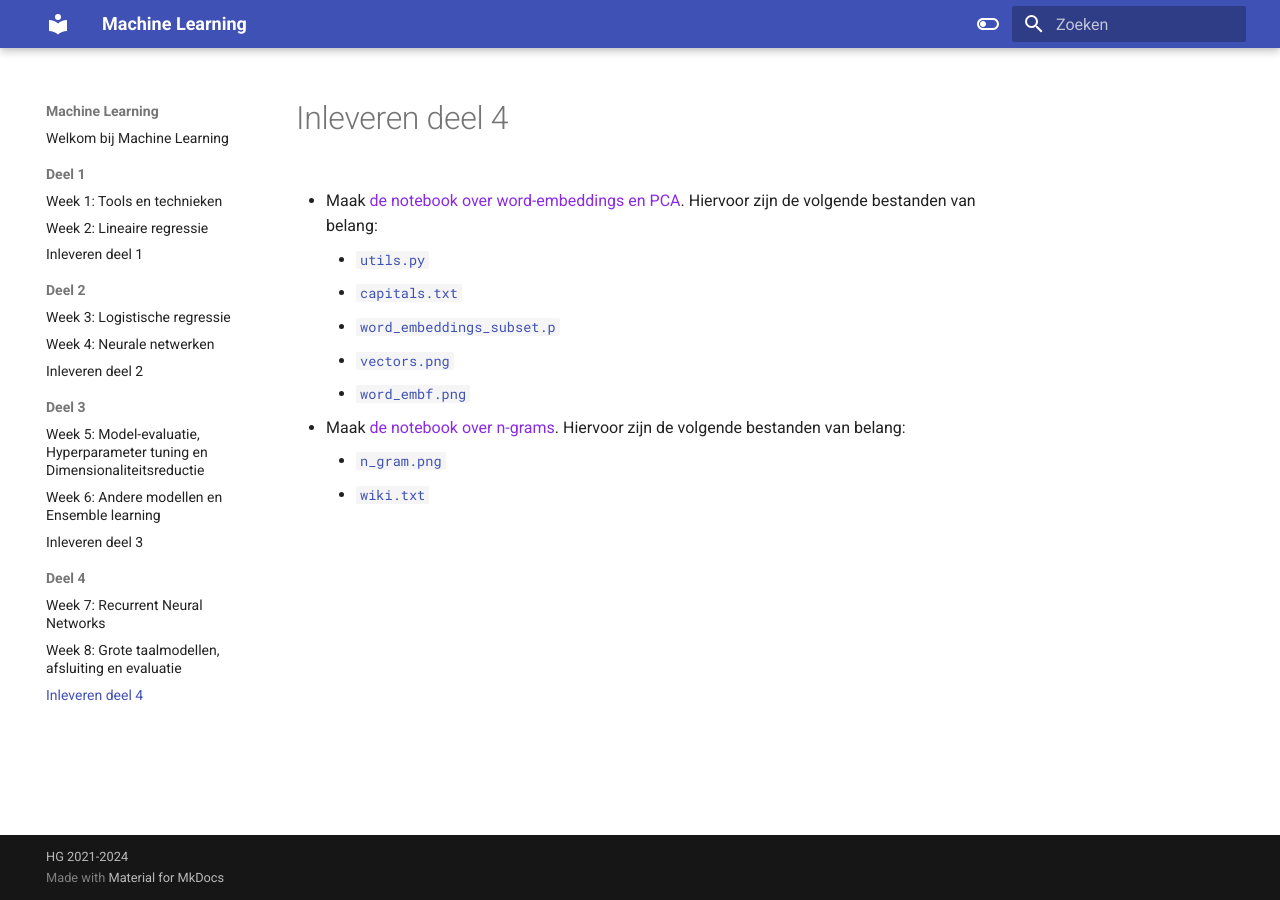
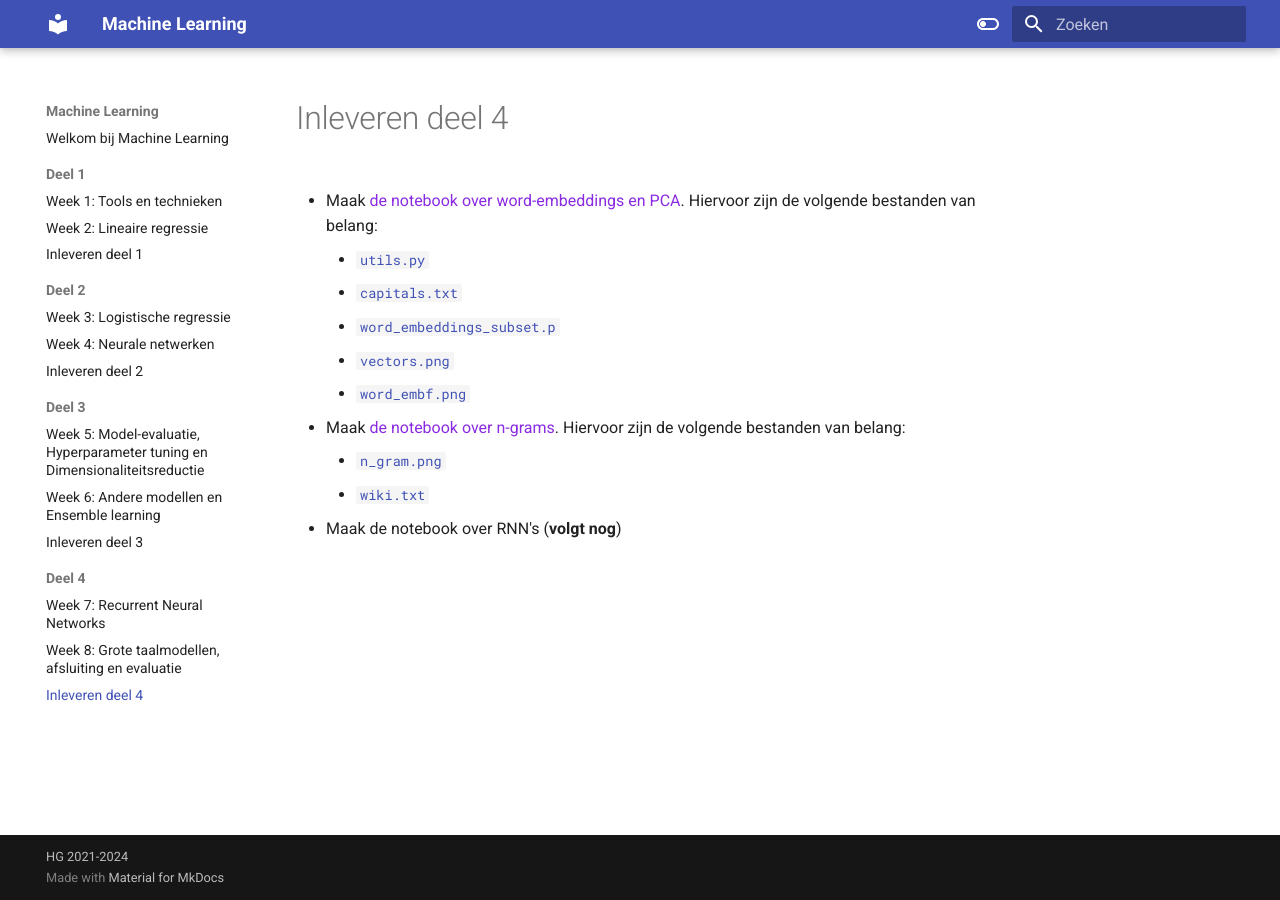
Before and after one commit to hanze-hbo-ict/Machine-Learning, an MkDocs documentation site: the page built from docs/deel4/inleveren.md, in a window 1280 px wide. Built offline with MkDocs 1.6.1 and Material for MkDocs 9.7.7, drawn with Linux system fonts in a browser that asks for light colours.

Commit message:
Reorganization, preparations for week 5 + placeholder for part 4 set 3

```diff
--- a/docs/deel4/inleveren.md
+++ b/docs/deel4/inleveren.md
@@ -10,3 +10,5 @@
 * Maak [de notebook over n-grams](opgaven/opgave4-2.ipynb). Hiervoor zijn de volgende bestanden van belang:
     * [`n_gram.png`](opgaven/imgs/n-gram.png)
     * [`wiki.txt`](opgaven/data/wiki.txt)
+
+* Maak de notebook over RNN's (**volgt nog**)
```
Also changed, not shown: docs/lectures/wk5/livecoding/Hyperparam_Tuning.ipynb (renamed from docs/lectures/wk7/livecoding/Hyperparam_Tuning.ipynb), docs/lectures/wk5/livecoding/PCA.ipynb (renamed from docs/lectures/wk7/livecoding/PCA.ipynb), docs/lectures/wk6/livecoding/Decision Trees en Random Forests live coding.ipynb (renamed from docs/lectures/wk8/livecoding/Decision Trees en Random Forests live coding HC8.ipynb), docs/lectures/wk6/livecoding/Voting live coding.ipynb (renamed from docs/lectures/wk8/livecoding/Voting live coding HC8.ipynb), 1 other file.
